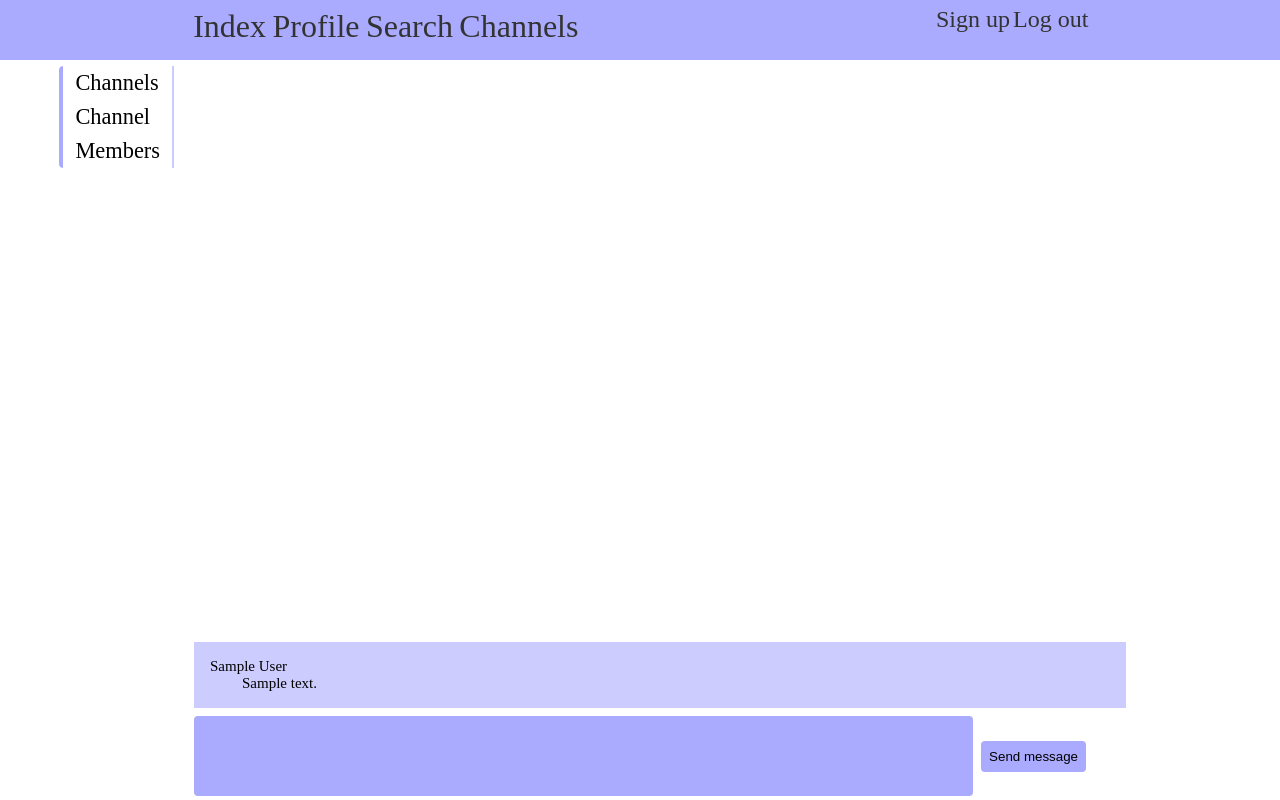
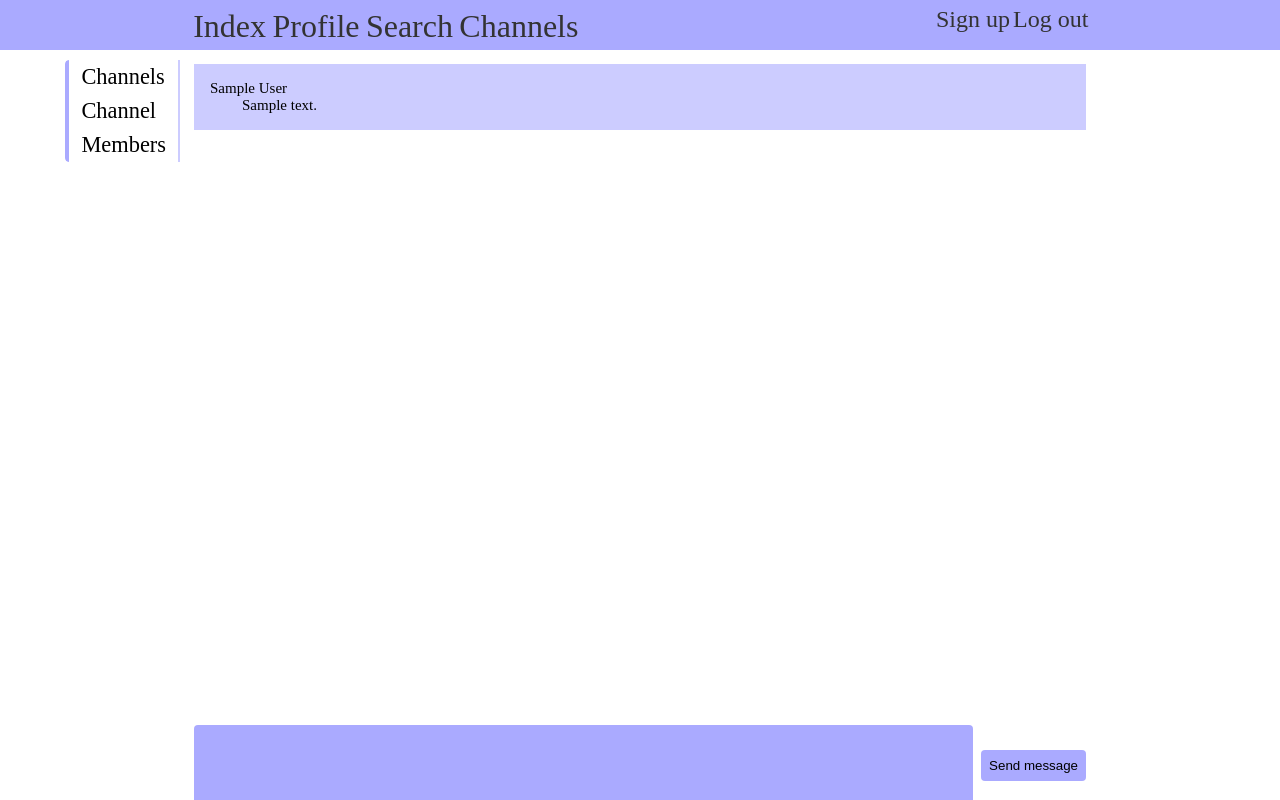
Before and after one commit to nalek0/test-messanger-public, a Flask app: page /messanger/channel/1 in a window 1280 px wide. Run offline with Flask 2, Linux system fonts and the light colour scheme; a user stored in the database is signed in; tables that the repository leaves empty hold one stand-in row (values such as "Sample post"); parts of the project's set-up code (start-up, migrations or seed data) failed here and were passed over; some libraries are stand-ins or nearby versions.

Commit message:
Channel css

```diff
--- a/server/static/base.css
+++ b/server/static/base.css
@@ -16,6 +16,7 @@
 
     --main_part-width: 900px;
     --header-height: 50px;
+    --channel-windows-delta: 10px;
 }
 
 body {
@@ -30,6 +31,7 @@ header {
     background: var(--header-color);
     height:  var(--header-height);
     padding: 0.3rem;
+    box-sizing: border-box;
 }
 
 .top_part {
@@ -94,3 +96,18 @@ content {
     align-items: flex-start;
     justify-content: space-between;
 }
+
+.accent-scrollbar::-webkit-scrollbar,
+.accent-scrollbar::-webkit-scrollbar-track {
+    background: transparent;
+}
+.accent-scrollbar::-webkit-scrollbar {
+    width: 5px;
+}
+.accent-scrollbar::-webkit-scrollbar-thumb {
+    background: var(--darken-accent-color);
+
+    border-radius: 5px;
+    border: none;
+    cursor: pointer;
+}
--- a/server/static/forms.css
+++ b/server/static/forms.css
@@ -35,21 +35,6 @@ textarea.base_textarea {
     resize: none;
 }
 
-.accent-scrollbar::-webkit-scrollbar,
-.accent-scrollbar::-webkit-scrollbar-track {
-    background: transparent;
-}
-.accent-scrollbar::-webkit-scrollbar {
-    width: 5px;
-}
-.accent-scrollbar::-webkit-scrollbar-thumb {
-    background: var(--darken-accent-color);
-
-    border-radius: 5px;
-    border: none;
-    cursor: pointer;
-}
-
 input.base_text_input {
     display: block;
     box-sizing: border-box;
--- a/server/static/messanger/channel.css
+++ b/server/static/messanger/channel.css
@@ -1,12 +1,18 @@
-.channel_window {
-    width: calc(var(--main_part-width));
+:root{
+    --channel-input-height: 70px;
+}
 
+.main_window {
     position: fixed;
-    bottom: 0;
+
     left: calc(50% - var(--main_part-width) / 2);
     right: calc(50% - var(--main_part-width) / 2);
+}
 
-    z-index: -1;
+.messages_window {
+    top: calc(var(--header-height) + var(--channel-windows-delta));
+    height: calc(100% - var(--header-height) - 2 * var(--channel-windows-delta) - var(--channel-input-height));
+    overflow: auto;
 }
 
 .input_window {
@@ -14,14 +20,15 @@
     flex-direction: row;
     flex-wrap: nowrap;
     align-items: center;
+
+    bottom: 0;
+    height: var(--channel-input-height);
 }
 
 .message {
-    width: 100%;
     background: var(--lighten-accent-color);
 
     padding: 1rem;
-
     margin: 0.25rem;
 }
 .message:not(:last-child) {
--- a/server/static/messanger/channel_navigation.css
+++ b/server/static/messanger/channel_navigation.css
@@ -1,5 +1,4 @@
 .nav_part {
-	--channel-windows-delta: 1rem;
 	--nav-block-border-radius: 0.25rem;
 
 	display: inline-block;
--- a/server/templates/messanger/channel.html
+++ b/server/templates/messanger/channel.html
@@ -22,13 +22,12 @@ channel: Channel
 {% endblock %}
 
 {% block content %}
-    <div class="channel_window">
-        <div class="messages_window" id="messages_window"></div>
-        <div class="input_window">
-            <textarea id="message_textarea" maxlength="2000"
-                      class="base_input base_textarea accent-scrollbar" required></textarea>
-            <input type="submit" class="base_input base_submit_input" value="Send message" onclick="sendMessage()">
-        </div>
+    <div class="messages_window main_window accent-scrollbar" id="messages_window">
+    </div>
+    <div class="input_window main_window">
+        <textarea id="message_textarea" maxlength="2000"
+                  class="base_input base_textarea accent-scrollbar" required></textarea>
+        <input type="submit" class="base_input base_submit_input" value="Send message" onclick="sendMessage()">
     </div>
 
     <div class="nav_part">
```
